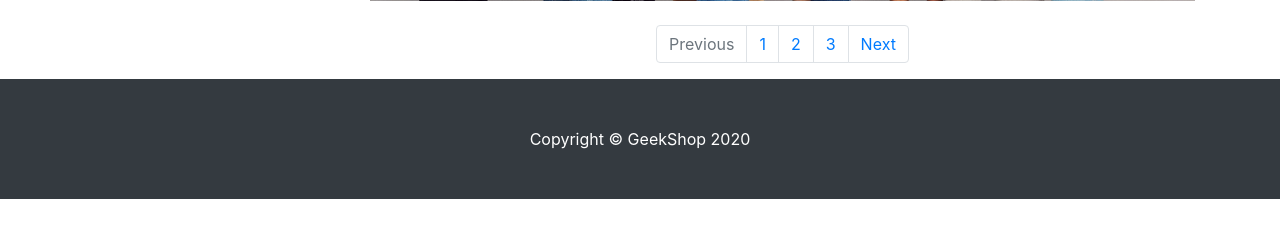
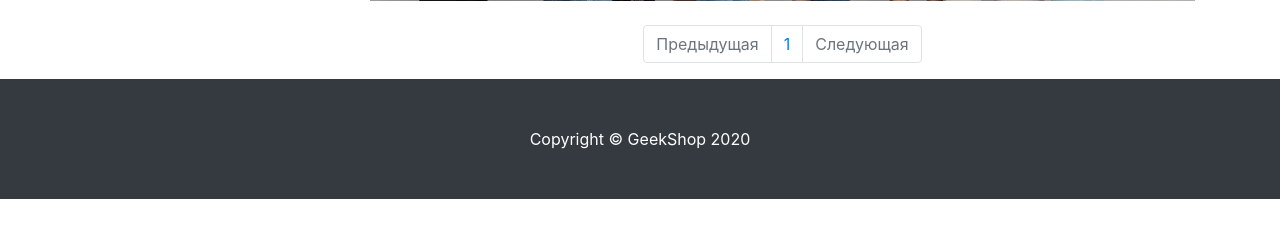
Before and after one commit to IrinaMilekhina/Django-1, a Django app: page /products/5/ in a window 1280 px wide. Shown: the part 574-800 px from the top of the page. Run offline with Django 3.2, Linux system fonts and the light colour scheme; data comes from the database, SQL or seed files in the repository; some libraries are stand-ins or nearby versions.

Commit message:
постраничный вывод в каталоге

```diff
--- a/products/templates/products/products.html
+++ b/products/templates/products/products.html
@@ -83,14 +83,21 @@
 
                 <nav aria-label="Page navigation example">
                     <ul class="pagination justify-content-center">
-                        <li class="page-item disabled">
-                            <a class="page-link" href="#" tabindex="-1" aria-disabled="true">Previous</a>
+                        <li class="page-item {% if not products.has_previous %} disabled {% endif %}">
+                            <a class="page-link"
+                               href="{% if products.has_previous %} {% url 'products:page' products.previous_page_number %} {% else %} # {% endif %}"
+                               tabindex="-1" aria-disabled="true">Предыдущая</a>
                         </li>
-                        <li class="page-item"><a class="page-link" href="#">1</a></li>
-                        <li class="page-item"><a class="page-link" href="#">2</a></li>
-                        <li class="page-item"><a class="page-link" href="#">3</a></li>
-                        <li class="page-item">
-                            <a class="page-link" href="#">Next</a>
+                        {% for page in products.paginator.page_range %}
+                            <li class="page-item">
+                                <a class="page-link" href="{% url 'products:page' page %}">
+                                    {{ page }}
+                                </a></li>
+                        {% endfor %}
+                        <li class="page-item {% if not products.has_next %} disabled {% endif %}">
+                            <a class="page-link"
+                               href="{% if products.has_next %} {% url 'products:page' products.next_page_number %} {% else %} # {% endif %}"
+                            >Следующая</a>
                         </li>
                     </ul>
                 </nav>
--- a/products/urls.py
+++ b/products/urls.py
@@ -6,4 +6,5 @@ app_name = 'products'
 urlpatterns = [
     path('', products, name='index'),
     path('<int:category_id>/', products, name='product'),
+    path('page/<int:page>/', products, name='page'),
 ]
--- a/products/views.py
+++ b/products/views.py
@@ -1,8 +1,10 @@
+from django.core.paginator import Paginator, PageNotAnInteger, EmptyPage
 from django.shortcuts import render
 from datetime import date
 import json
 
 from products.models import Product, ProductCategory
+
 
 # Create your views here.
 # функции = контроллеры = вьюхи
@@ -14,14 +16,21 @@ def index(request):
     return render(request, 'products/index.html', context)
 
 
-def products(request, category_id=None):
+def products(request, category_id=None, page=1):
     context = {
         'title': 'GeekShop - Каталог',
         'categories': ProductCategory.objects.all(),
     }
     if category_id:
-        context['products'] = Product.objects.filter(category_id=category_id)
+        products = Product.objects.filter(category_id=category_id)
     else:
-        context['products'] = Product.objects.all()
-
+        products = Product.objects.all()
+    paginator = Paginator(products, 3)
+    try:
+        products_paginator = paginator.page(page)
+    except PageNotAnInteger:
+        products_paginator = paginator.page(1)
+    except EmptyPage:
+        products_paginator = paginator.page(paginator.num_pages)
+    context['products'] = products_paginator
     return render(request, 'products/products.html', context)
```
